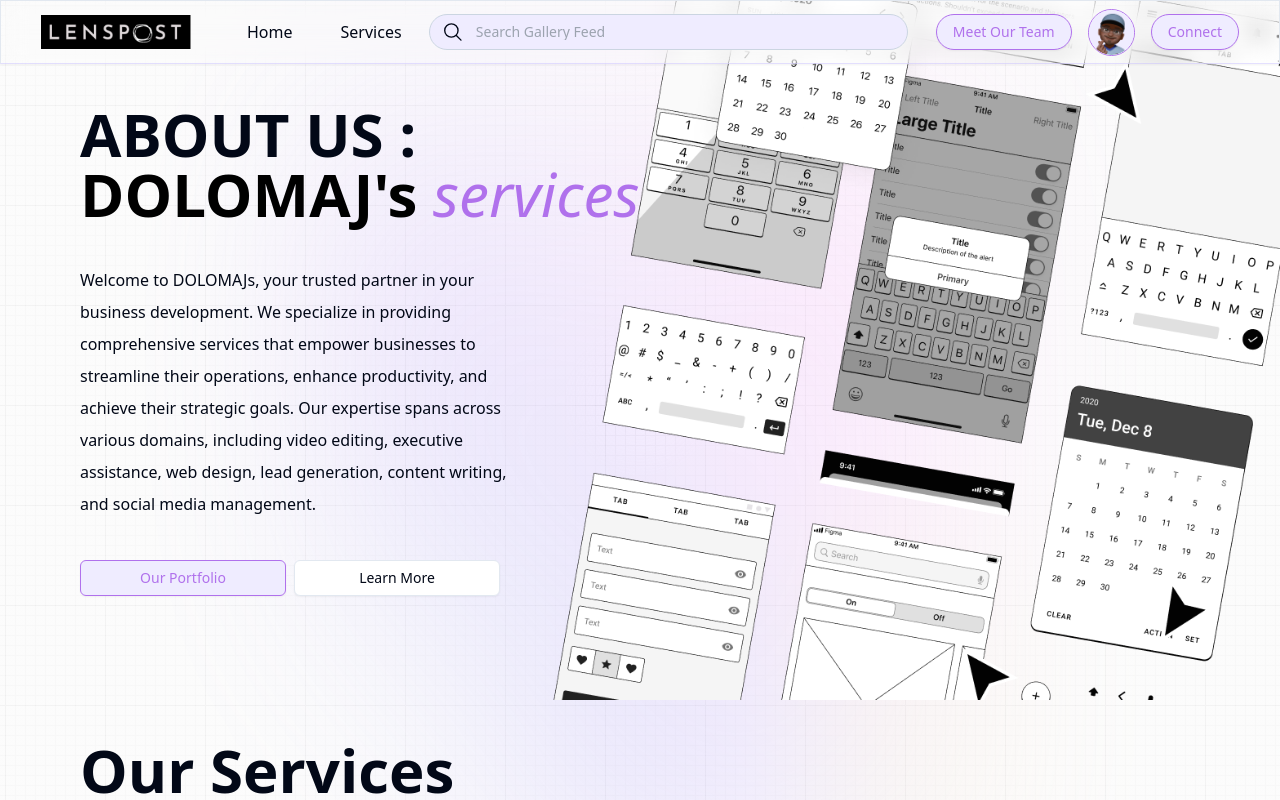
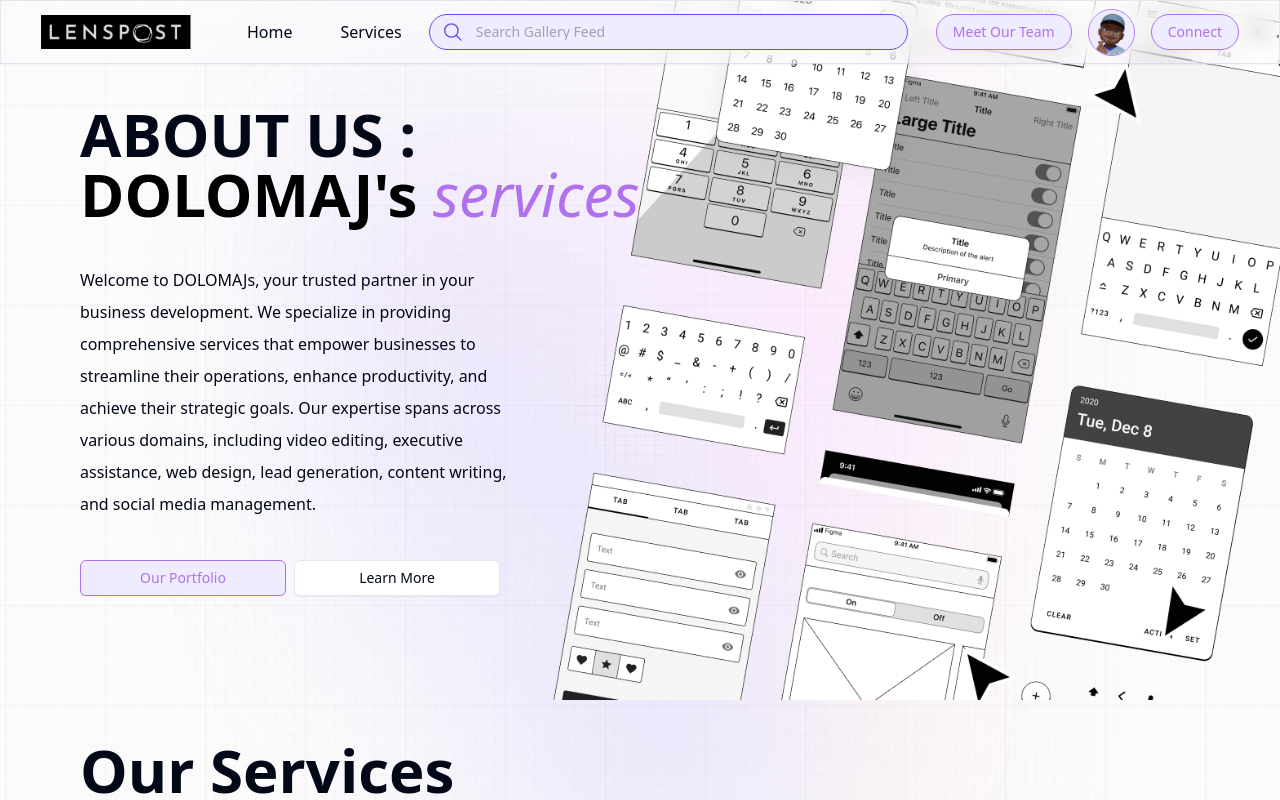
Before and after one commit to josephjamolod/team-portfolio, a Next.js app: page / in a window 1280 px wide. Shown: the top 800 px of the page. Built offline with nearby package versions, Linux system fonts and the light colour scheme.

Commit message:
change colors

```diff
--- a/components/main-components/header.tsx
+++ b/components/main-components/header.tsx
@@ -9,7 +9,7 @@ import ProfileDropdown from "./profileDropdown";
 
 export default function Header() {
   return (
-    <header className="fixed z-10 w-full flex items-center justify-between h-16 border border-b-[#CAC2FF80] px-10 backdrop-blur-md shadow-sm">
+    <header className="fixed z-50 w-full flex items-center justify-between h-16 border border-b-[#CAC2FF80] px-10 backdrop-blur-md shadow-sm">
       <div className="flex items-center gap-x-14">
         <Image src={logo} alt="logo" height={150} width={150} />
         <ul className="flex gap-x-12">
@@ -17,8 +17,8 @@ export default function Header() {
           <Link href={"#services"}>Services</Link>
         </ul>
       </div>
-      <div className="border  w-2/5 py-2 h-9  border-slate-300  rounded-full flex items-center text-center bg-[#EFECFF]">
-        <IoSearchOutline className="mx-3 text-2xl " />
+      <div className="border  w-2/5 py-2 h-9  border-[#624ced]  rounded-full flex items-center text-center bg-[#EFECFF] ">
+        <IoSearchOutline className="mx-3 text-2xl text-[#624ced]" />
         <input
           placeholder="Search Gallery Feed"
           className="bg-transparent  w-full h-4 text-sm outline-none "
@@ -28,14 +28,14 @@ export default function Header() {
       <div className="flex items-center gap-x-4">
         <Button
           variant={"outline"}
-          className="rounded-full primary-button hover:text-[#7b3cb6]"
+          className="rounded-full primary-button hover:bg-[#5139edb5] hover:text-white transition-colors duration-300"
         >
           Meet Our Team
         </Button>
         <ProfileDropdown />
         <Button
           variant={"outline"}
-          className="rounded-full primary-button hover:text-[#7b3cb6]"
+          className="rounded-full primary-button hover:bg-[#5139edb5] hover:text-white transition-colors duration-300"
         >
           Connect
         </Button>
```
